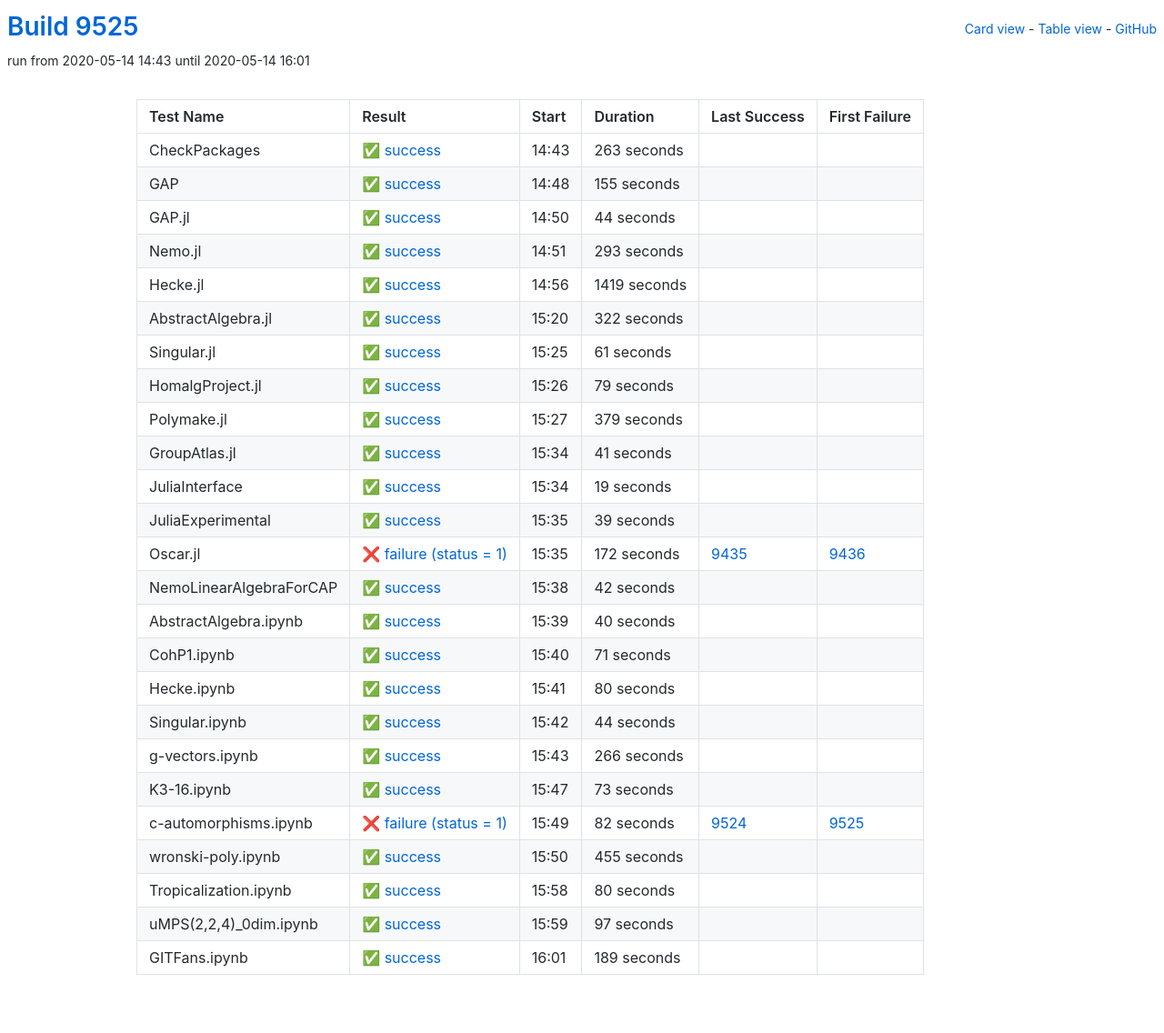
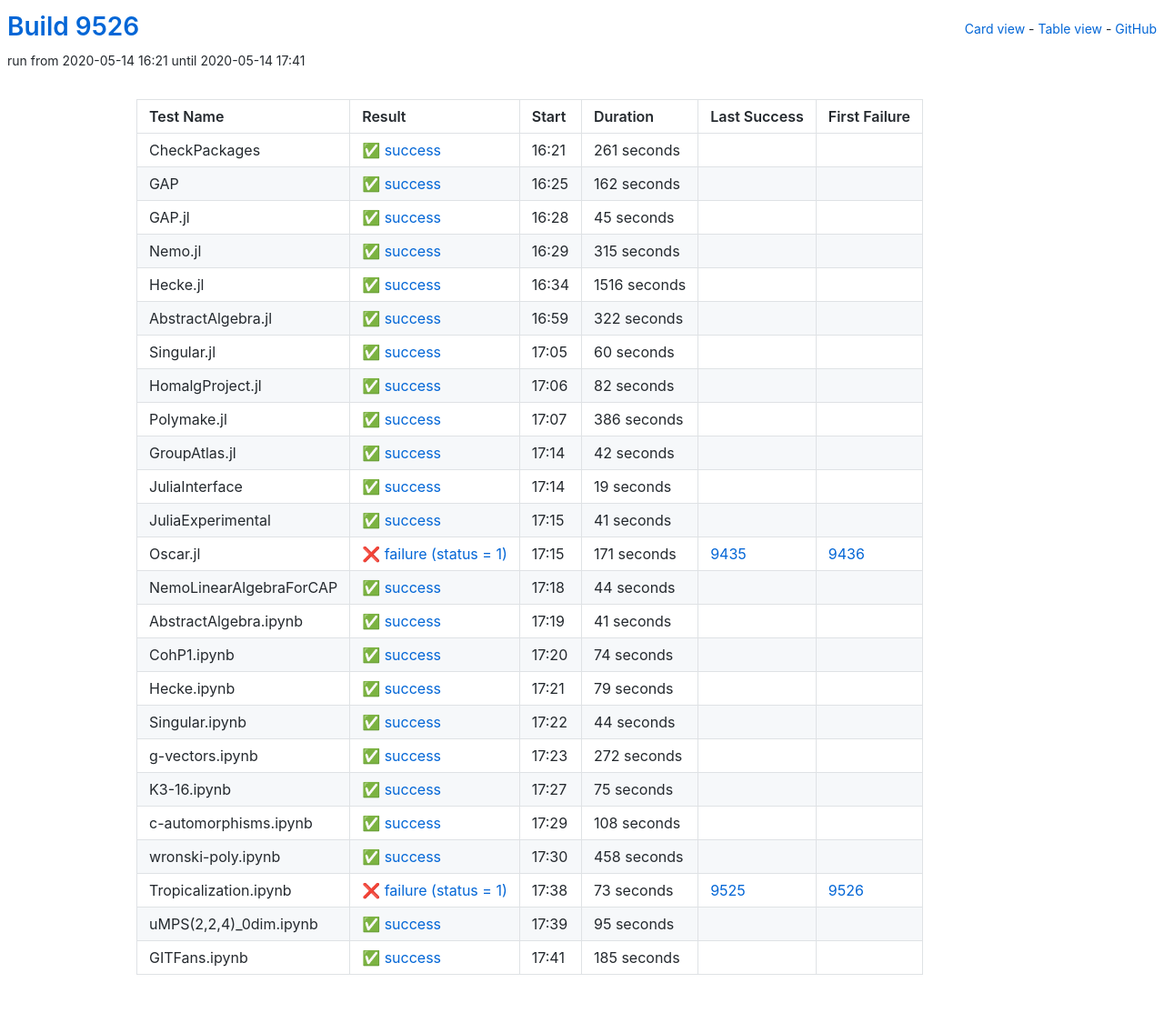
Before and after one commit to oscar-system/oscar-ci-status, a Jekyll site: the page built from table.html, in a window 1280 px wide. Shown: the whole page at 91% size. Built offline with Jekyll 4.4.1, drawn with Linux system fonts in a browser that asks for light colours.

Commit message:
Build 9526

```diff
--- a/_data/ci.yml
+++ b/_data/ci.yml
@@ -1,65 +1,65 @@
-build: 9525
-build_url: https://oscarci.mathematik.uni-kl.de/job/oscar/9525/
+build: 9526
+build_url: https://oscarci.mathematik.uni-kl.de/job/oscar/9526/
 job: oscar
 tests:
-- duration: 263
+- duration: 261
   exitcode: 0
   first_failure: false
   first_failure_url: null
   id: checkpackages
   last_success: false
   last_success_url: null
-  log: https://oscarci.mathematik.uni-kl.de/job/oscar/9525/artifact/logs/build-9525/CheckPackages.log
+  log: https://oscarci.mathematik.uni-kl.de/job/oscar/9526/artifact/logs/build-9526/CheckPackages.log
   name: CheckPackages
-  start: 2020-05-14 14:43
+  start: 2020-05-14 16:21
   status: success
   success: true
-- duration: 155
+- duration: 162
   exitcode: 0
   first_failure: false
   first_failure_url: null
   id: gap
   last_success: false
   last_success_url: null
-  log: https://oscarci.mathematik.uni-kl.de/job/oscar/9525/artifact/logs/build-9525/GAP.log
+  log: https://oscarci.mathematik.uni-kl.de/job/oscar/9526/artifact/logs/build-9526/GAP.log
   name: GAP
-  start: 2020-05-14 14:48
+  start: 2020-05-14 16:25
   status: success
   success: true
-- duration: 44
+- duration: 45
   exitcode: 0
   first_failure: false
   first_failure_url: null
   id: gap-jl
   last_success: false
   last_success_url: null
-  log: https://oscarci.mathematik.uni-kl.de/job/oscar/9525/artifact/logs/build-9525/GAP.jl.log
+  log: https://oscarci.mathematik.uni-kl.de/job/oscar/9526/artifact/logs/build-9526/GAP.jl.log
   name: GAP.jl
-  start: 2020-05-14 14:50
+  start: 2020-05-14 16:28
   status: success
   success: true
-- duration: 293
+- duration: 315
   exitcode: 0
   first_failure: false
   first_failure_url: null
   id: nemo-jl
   last_success: false
   last_success_url: null
-  log: https://oscarci.mathematik.uni-kl.de/job/oscar/9525/artifact/logs/build-9525/Nemo.jl.log
+  log: https://oscarci.mathematik.uni-kl.de/job/oscar/9526/artifact/logs/build-9526/Nemo.jl.log
   name: Nemo.jl
-  start: 2020-05-14 14:51
+  start: 2020-05-14 16:29
   status: success
   success: true
-- duration: 1419
+- duration: 1516
   exitcode: 0
   first_failure: false
   first_failure_url: null
   id: hecke-jl
   last_success: false
   last_success_url: null
-  log: https://oscarci.mathematik.uni-kl.de/job/oscar/9525/artifact/logs/build-9525/Hecke.jl.log
+  log: https://oscarci.mathematik.uni-kl.de/job/oscar/9526/artifact/logs/build-9526/Hecke.jl.log
   name: Hecke.jl
-  start: 2020-05-14 14:56
+  start: 2020-05-14 16:34
   status: success
   success: true
 - duration: 322
@@ -69,57 +69,57 @@ tests:
   id: abstractalgebra-jl
   last_success: false
   last_success_url: null
-  log: https://oscarci.mathematik.uni-kl.de/job/oscar/9525/artifact/logs/build-9525/AbstractAlgebra.jl.log
+  log: https://oscarci.mathematik.uni-kl.de/job/oscar/9526/artifact/logs/build-9526/AbstractAlgebra.jl.log
   name: AbstractAlgebra.jl
-  start: 2020-05-14 15:20
+  start: 2020-05-14 16:59
   status: success
   success: true
-- duration: 61
+- duration: 60
   exitcode: 0
   first_failure: false
   first_failure_url: null
   id: singular-jl
   last_success: false
   last_success_url: null
-  log: https://oscarci.mathematik.uni-kl.de/job/oscar/9525/artifact/logs/build-9525/Singular.jl.log
+  log: https://oscarci.mathematik.uni-kl.de/job/oscar/9526/artifact/logs/build-9526/Singular.jl.log
   name: Singular.jl
-  start: 2020-05-14 15:25
+  start: 2020-05-14 17:05
   status: success
   success: true
-- duration: 79
+- duration: 82
   exitcode: 0
   first_failure: false
   first_failure_url: null
   id: homalgproject-jl
   last_success: false
   last_success_url: null
-  log: https://oscarci.mathematik.uni-kl.de/job/oscar/9525/artifact/logs/build-9525/HomalgProject.jl.log
+  log: https://oscarci.mathematik.uni-kl.de/job/oscar/9526/artifact/logs/build-9526/HomalgProject.jl.log
   name: HomalgProject.jl
-  start: 2020-05-14 15:26
+  start: 2020-05-14 17:06
   status: success
   success: true
-- duration: 379
+- duration: 386
   exitcode: 0
   first_failure: false
   first_failure_url: null
   id: polymake-jl
   last_success: false
   last_success_url: null
-  log: https://oscarci.mathematik.uni-kl.de/job/oscar/9525/artifact/logs/build-9525/Polymake.jl.log
+  log: https://oscarci.mathematik.uni-kl.de/job/oscar/9526/artifact/logs/build-9526/Polymake.jl.log
   name: Polymake.jl
-  start: 2020-05-14 15:27
+  start: 2020-05-14 17:07
   status: success
   success: true
-- duration: 41
+- duration: 42
   exitcode: 0
   first_failure: false
   first_failure_url: null
   id: groupatlas-jl
   last_success: false
   last_success_url: null
-  log: https://oscarci.mathematik.uni-kl.de/job/oscar/9525/artifact/logs/build-9525/GroupAtlas.jl.log
+  log: https://oscarci.mathematik.uni-kl.de/job/oscar/9526/artifact/logs/build-9526/GroupAtlas.jl.log
   name: GroupAtlas.jl
-  start: 2020-05-14 15:34
+  start: 2020-05-14 17:14
   status: success
   success: true
 - duration: 19
@@ -129,81 +129,81 @@ tests:
   id: juliainterface
   last_success: false
   last_success_url: null
-  log: https://oscarci.mathematik.uni-kl.de/job/oscar/9525/artifact/logs/build-9525/JuliaInterface.log
+  log: https://oscarci.mathematik.uni-kl.de/job/oscar/9526/artifact/logs/build-9526/JuliaInterface.log
   name: JuliaInterface
-  start: 2020-05-14 15:34
+  start: 2020-05-14 17:14
   status: success
   success: true
-- duration: 39
+- duration: 41
   exitcode: 0
   first_failure: false
   first_failure_url: null
   id: juliaexperimental
   last_success: false
   last_success_url: null
-  log: https://oscarci.mathematik.uni-kl.de/job/oscar/9525/artifact/logs/build-9525/JuliaExperimental.log
+  log: https://oscarci.mathematik.uni-kl.de/job/oscar/9526/artifact/logs/build-9526/JuliaExperimental.log
   name: JuliaExperimental
-  start: 2020-05-14 15:35
+  start: 2020-05-14 17:15
   status: success
   success: true
-- duration: 172
+- duration: 171
   exitcode: 1
   first_failure: 9436
   first_failure_url: https://oscarci.mathematik.uni-kl.de/job/oscar/9436/
   id: oscar-jl
   last_success: 9435
   last_success_url: https://oscarci.mathematik.uni-kl.de/job/oscar/9435/
-  log: https://oscarci.mathematik.uni-kl.de/job/oscar/9525/artifact/logs/build-9525/Oscar.jl.log
+  log: https://oscarci.mathematik.uni-kl.de/job/oscar/9526/artifact/logs/build-9526/Oscar.jl.log
   name: Oscar.jl
-  start: 2020-05-14 15:35
+  start: 2020-05-14 17:15
   status: failure
   success: false
-- duration: 42
+- duration: 44
   exitcode: 0
   first_failure: false
   first_failure_url: null
   id: nemolinearalgebraforcap
   last_success: false
   last_success_url: null
-  log: https://oscarci.mathematik.uni-kl.de/job/oscar/9525/artifact/logs/build-9525/NemoLinearAlgebraForCAP.log
+  log: https://oscarci.mathematik.uni-kl.de/job/oscar/9526/artifact/logs/build-9526/NemoLinearAlgebraForCAP.log
   name: NemoLinearAlgebraForCAP
-  start: 2020-05-14 15:38
+  start: 2020-05-14 17:18
   status: success
   success: true
-- duration: 40
+- duration: 41
   exitcode: 0
   first_failure: false
   first_failure_url: null
   id: abstractalgebra-ipynb
   last_success: false
   last_success_url: null
-  log: https://oscarci.mathematik.uni-kl.de/job/oscar/9525/artifact/logs/build-9525/AbstractAlgebra.ipynb.log
+  log: https://oscarci.mathematik.uni-kl.de/job/oscar/9526/artifact/logs/build-9526/AbstractAlgebra.ipynb.log
   name: AbstractAlgebra.ipynb
-  start: 2020-05-14 15:39
+  start: 2020-05-14 17:19
   status: success
   success: true
-- duration: 71
+- duration: 74
   exitcode: 0
   first_failure: false
   first_failure_url: null
   id: cohp1-ipynb
   last_success: false
   last_success_url: null
-  log: https://oscarci.mathematik.uni-kl.de/job/oscar/9525/artifact/logs/build-9525/CohP1.ipynb.log
+  log: https://oscarci.mathematik.uni-kl.de/job/oscar/9526/artifact/logs/build-9526/CohP1.ipynb.log
   name: CohP1.ipynb
-  start: 2020-05-14 15:40
+  start: 2020-05-14 17:20
   status: success
   success: true
-- duration: 80
+- duration: 79
   exitcode: 0
   first_failure: false
   first_failure_url: null
   id: hecke-ipynb
   last_success: false
   last_success_url: null
-  log: https://oscarci.mathematik.uni-kl.de/job/oscar/9525/artifact/logs/build-9525/Hecke.ipynb.log
+  log: https://oscarci.mathematik.uni-kl.de/job/oscar/9526/artifact/logs/build-9526/Hecke.ipynb.log
   name: Hecke.ipynb
-  start: 2020-05-14 15:41
+  start: 2020-05-14 17:21
   status: success
   success: true
 - duration: 44
@@ -213,92 +213,92 @@ tests:
   id: singular-ipynb
   last_success: false
   last_success_url: null
-  log: https://oscarci.mathematik.uni-kl.de/job/oscar/9525/artifact/logs/build-9525/Singular.ipynb.log
+  log: https://oscarci.mathematik.uni-kl.de/job/oscar/9526/artifact/logs/build-9526/Singular.ipynb.log
   name: Singular.ipynb
-  start: 2020-05-14 15:42
+  start: 2020-05-14 17:22
   status: success
   success: true
-- duration: 266
+- duration: 272
   exitcode: 0
   first_failure: false
   first_failure_url: null
   id: g-vectors-ipynb
   last_success: false
   last_success_url: null
-  log: https://oscarci.mathematik.uni-kl.de/job/oscar/9525/artifact/logs/build-9525/g-vectors.ipynb.log
+  log: https://oscarci.mathematik.uni-kl.de/job/oscar/9526/artifact/logs/build-9526/g-vectors.ipynb.log
   name: g-vectors.ipynb
-  start: 2020-05-14 15:43
+  start: 2020-05-14 17:23
   status: success
   success: true
-- duration: 73
+- duration: 75
   exitcode: 0
   first_failure: false
   first_failure_url: null
   id: k3-16-ipynb
   last_success: false
   last_success_url: null
-  log: https://oscarci.mathematik.uni-kl.de/job/oscar/9525/artifact/logs/build-9525/K3-16.ipynb.log
+  log: https://oscarci.mathematik.uni-kl.de/job/oscar/9526/artifact/logs/build-9526/K3-16.ipynb.log
   name: K3-16.ipynb
-  start: 2020-05-14 15:47
+  start: 2020-05-14 17:27
   status: success
   success: true
-- duration: 82
-  exitcode: 1
-  first_failure: 9525
-  first_failure_url: https://oscarci.mathematik.uni-kl.de/job/oscar/9525/
+- duration: 108
+  exitcode: 0
+  first_failure: false
+  first_failure_url: null
   id: c-automorphisms-ipynb
-  last_success: 9524
-  last_success_url: https://oscarci.mathematik.uni-kl.de/job/oscar/9524/
-  log: https://oscarci.mathematik.uni-kl.de/job/oscar/9525/artifact/logs/build-9525/c-automorphisms.ipynb.log
+  last_success: false
+  last_success_url: null
+  log: https://oscarci.mathematik.uni-kl.de/job/oscar/9526/artifact/logs/build-9526/c-automorphisms.ipynb.log
   name: c-automorphisms.ipynb
-  start: 2020-05-14 15:49
-  status: failure
-  success: false
-- duration: 455
+  start: 2020-05-14 17:29
+  status: success
+  success: true
+- duration: 458
   exitcode: 0
   first_failure: false
   first_failure_url: null
   id: wronski-poly-ipynb
   last_success: false
   last_success_url: null
-  log: https://oscarci.mathematik.uni-kl.de/job/oscar/9525/artifact/logs/build-9525/wronski-poly.ipynb.log
+  log: https://oscarci.mathematik.uni-kl.de/job/oscar/9526/artifact/logs/build-9526/wronski-poly.ipynb.log
   name: wronski-poly.ipynb
-  start: 2020-05-14 15:50
+  start: 2020-05-14 17:30
   status: success
   success: true
-- duration: 80
-  exitcode: 0
-  first_failure: false
-  first_failure_url: null
+- duration: 73
+  exitcode: 1
+  first_failure: 9526
+  first_failure_url: https://oscarci.mathematik.uni-kl.de/job/oscar/9526/
   id: tropicalization-ipynb
-  last_success: false
-  last_success_url: null
-  log: https://oscarci.mathematik.uni-kl.de/job/oscar/9525/artifact/logs/build-9525/Tropicalization.ipynb.log
+  last_success: 9525
+  last_success_url: https://oscarci.mathematik.uni-kl.de/job/oscar/9525/
+  log: https://oscarci.mathematik.uni-kl.de/job/oscar/9526/artifact/logs/build-9526/Tropicalization.ipynb.log
   name: Tropicalization.ipynb
-  start: 2020-05-14 15:58
-  status: success
-  success: true
-- duration: 97
+  start: 2020-05-14 17:38
+  status: failure
+  success: false
+- duration: 95
   exitcode: 0
   first_failure: false
   first_failure_url: null
   id: umps-2-2-4-0dim-ipynb
   last_success: false
   last_success_url: null
-  log: https://oscarci.mathematik.uni-kl.de/job/oscar/9525/artifact/logs/build-9525/uMPS-2-2-4-_0dim.ipynb.log
+  log: https://oscarci.mathematik.uni-kl.de/job/oscar/9526/artifact/logs/build-9526/uMPS-2-2-4-_0dim.ipynb.log
   name: uMPS(2,2,4)_0dim.ipynb
-  start: 2020-05-14 15:59
+  start: 2020-05-14 17:39
   status: success
   success: true
-- duration: 189
+- duration: 185
   exitcode: 0
   first_failure: false
   first_failure_url: null
   id: gitfans-ipynb
   last_success: false
   last_success_url: null
-  log: https://oscarci.mathematik.uni-kl.de/job/oscar/9525/artifact/logs/build-9525/GITFans.ipynb.log
+  log: https://oscarci.mathematik.uni-kl.de/job/oscar/9526/artifact/logs/build-9526/GITFans.ipynb.log
   name: GITFans.ipynb
-  start: 2020-05-14 16:01
+  start: 2020-05-14 17:41
   status: success
   success: true
```
Also changed, not shown: README.md.
